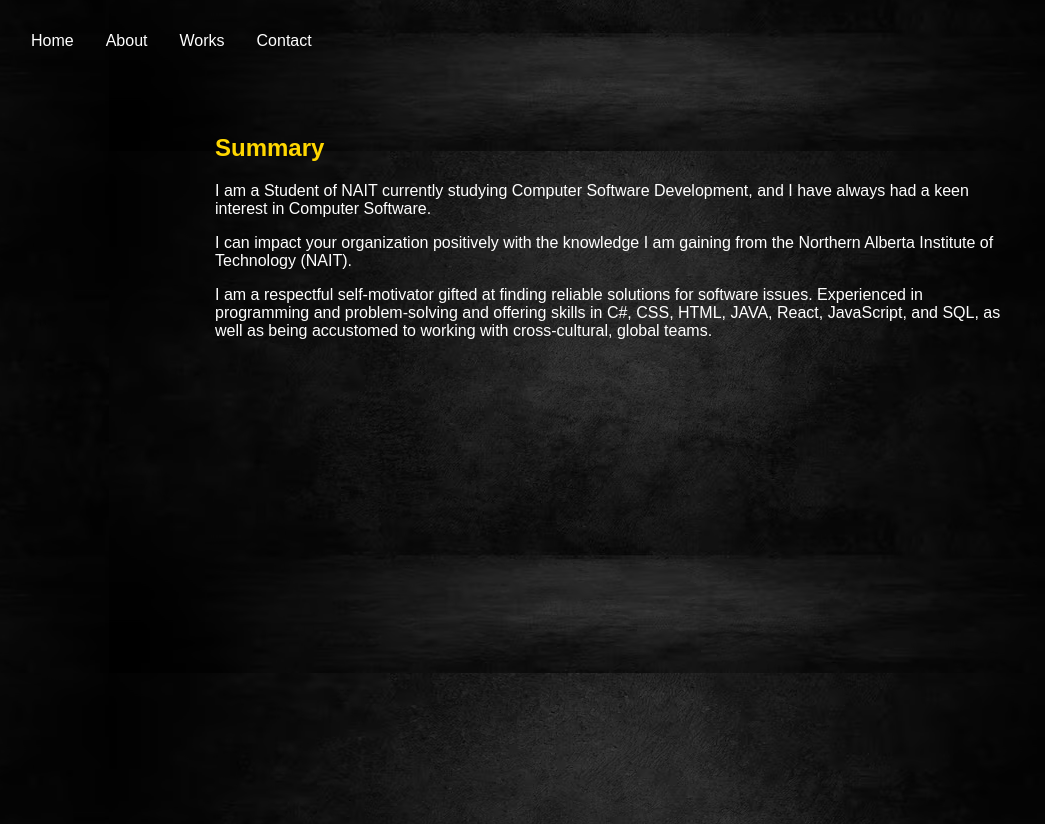
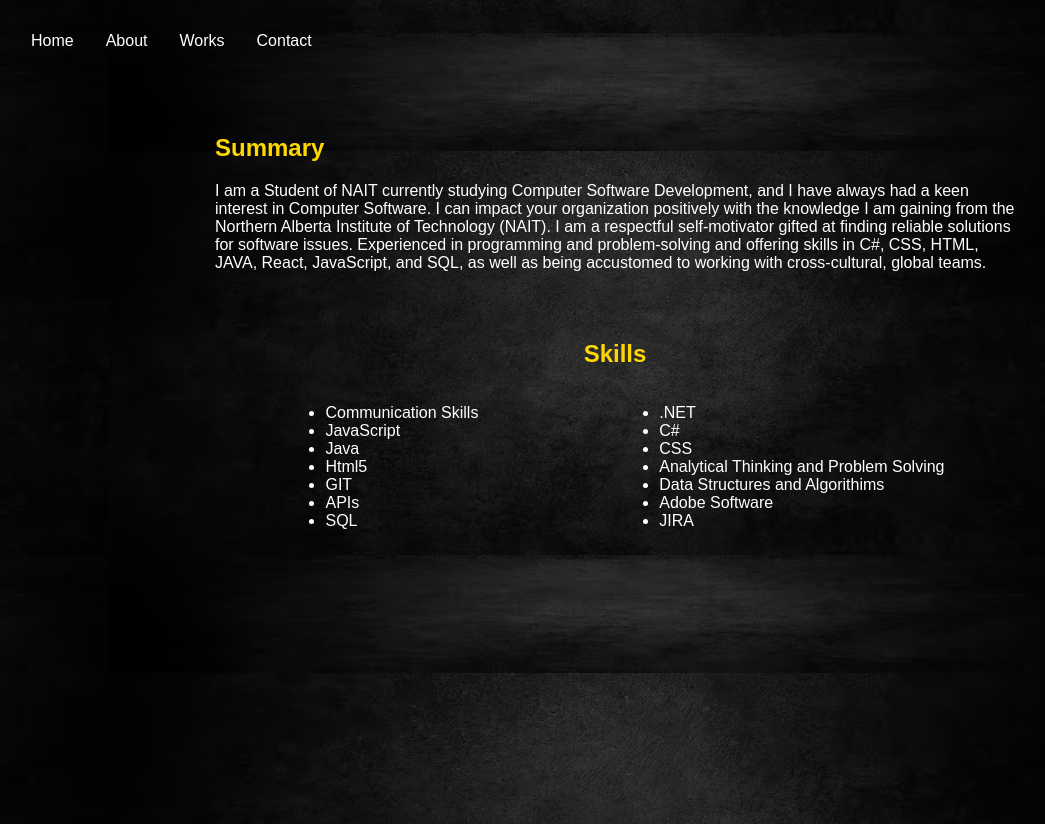
Before and after one commit to Phahose/mywebportfolio, a plain HTML site: page about.html in a window 1280 px wide. Shown: the whole page, without its empty margins (33-1078 px from the left). Drawn offline with Linux system fonts and the light colour scheme; a web font is replaced by a local one.

Commit message:
About page started

```diff
--- a/about.html
+++ b/about.html
@@ -14,7 +14,7 @@
 </head>
 <body>
     <header>
-        <ul>
+        <ul class="header-ul">
             <li><a href="index.html">Home</a></li>
             <li><a href="about.html">About</a></li>
             <li><a href="works.html">Works</a></li>
@@ -24,9 +24,32 @@
     <div>
         <section class="about-summary">
             <h2>Summary</h2>
-            <p>I am a Student of NAIT currently studying Computer Software Development, and I have always had a keen interest in Computer Software. </p>
-            <p>I can impact your organization positively with the knowledge I am gaining from the Northern Alberta Institute of Technology (NAIT).</p>
-            <p>I am a respectful self-motivator gifted at ﬁnding reliable solutions for software issues. Experienced in programming and problem-solving and offering skills in C#, CSS, HTML, JAVA, React, JavaScript, and SQL, as well as being accustomed to working with cross-cultural, global teams.</p>
+            <p>I am a Student of NAIT currently studying Computer Software Development, and I have always had a keen interest in Computer Software. I can impact your organization positively with the knowledge I am gaining from the Northern Alberta Institute of Technology (NAIT). I am a respectful self-motivator gifted at ﬁnding reliable solutions for software issues. Experienced in programming and problem-solving and offering skills in C#, CSS, HTML, JAVA, React, JavaScript, and SQL, as well as being accustomed to working with cross-cultural, global teams.</p>
+        </section>
+        <h2 class="skillhead">Skills</h2>
+        <section class="skills">
+            <div class="skillsfirstdiv">
+                <ul>
+                    <li>Communication Skills</li>
+                    <li>JavaScript</li>
+                    <li>Java</li>
+                    <li>Html5</li>
+                    <li>GIT</li>
+                    <li>APIs</li>
+                    <li>SQL</li>
+                </ul>
+            </div>
+            <div>
+                <ul>
+                    <li>.NET</li>
+                    <li>C#</li>
+                    <li>CSS</li>
+                    <li>Analytical Thinking and Problem Solving</li>
+                    <li>Data Structures and Algorithims</li>
+                    <li>Adobe Software</li>
+                    <li>JIRA</li>
+                </ul>
+            </div>
         </section>
     </div>
 </body>
--- a/css/styles.css
+++ b/css/styles.css
@@ -12,21 +12,21 @@ h2, h1, p:first-of-type{
     font-family: 'Technology', sans-serif;
     color: #fff;
 }
-ul{
+.header-ul{
     display: flex;
 
 }
-ul>li{
+.header-ul>li{
     margin: 1rem;
    list-style: none;
    font-family: Arial, Helvetica, sans-serif;
 
 }
-ul>li>a{
+.header-ul>li>a{
     text-decoration: none;
     color: #fff;
 }
-ul>li>a:hover{
+.header-ul>li>a:hover{
  color: gold;
  font-size: 110%;
 }
@@ -81,5 +81,27 @@ span{
   .about-summary>h2{
     color: gold;
     font-family: 'High Pixel-7', sans-serif;
+  }
+  .skills{
+    margin-left: auto;
+    margin-right: auto;
+    max-width: 50rem;
+    display: flex;
+    /* padding-left: 15rem; */
+  }
+  .skills li{
+    color:#fff;
+    font-family: 'High Pixel-7', sans-serif;
 
   }
+  .skills div{
+    margin: auto;
+  }
+ .skillsfirstdiv{
+  border: #fff;
+  }
+  .skillhead{
+    color: gold;
+    font-family: 'High Pixel-7', sans-serif;
+    text-align: center;
+  }
```
Also changed, not shown: contact.html (+1 -1 lines), index.html (+1 -1 lines), works.html (+1 -1 lines).
